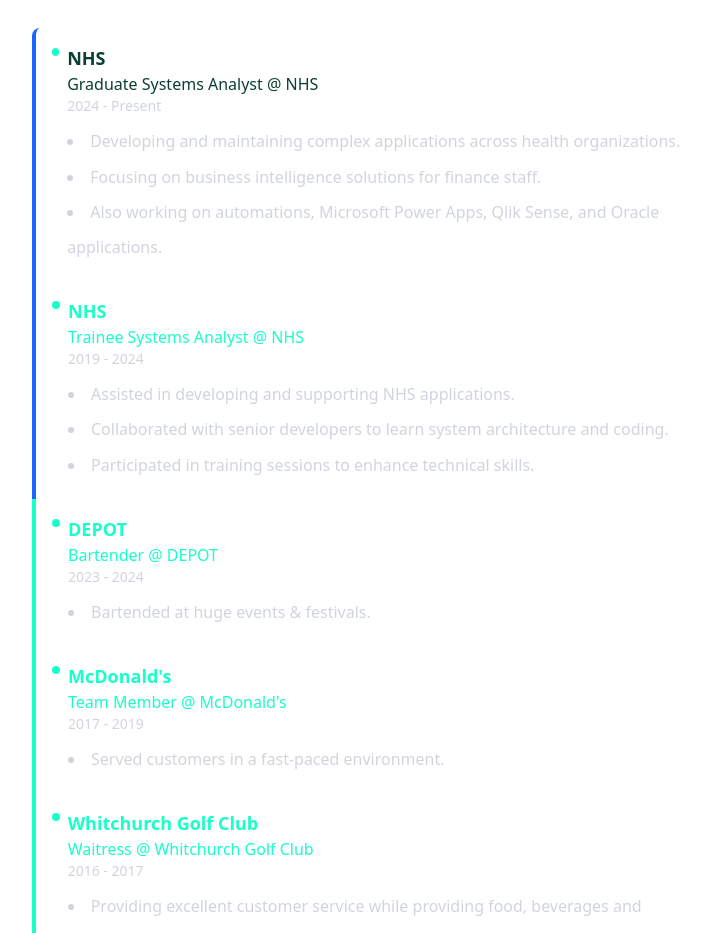
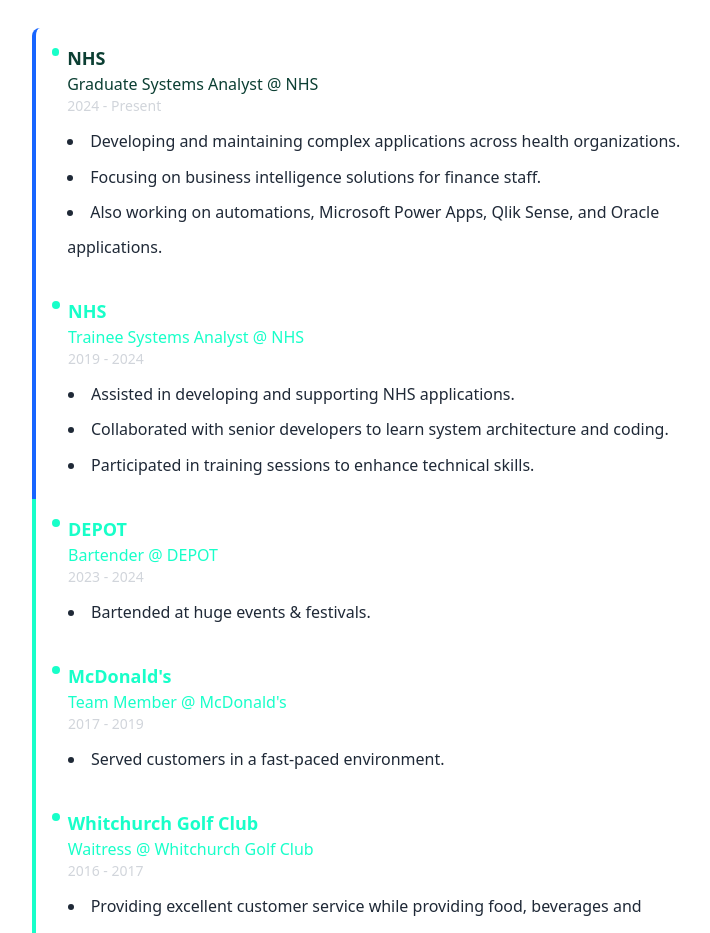
Before and after one commit to suhanpark/suhanpark.github.io, a Next.js app: page / in a window 1280 px wide. Shown: the part 2010-2943 px from the top of the page, without its empty margins (272-982 px from the left). Built offline with nearby package versions, Linux system fonts and the light colour scheme.

Commit message:
Update Experience.tsx

```diff
--- a/src/components/home/Experience.tsx
+++ b/src/components/home/Experience.tsx
@@ -19,7 +19,7 @@
               Graduate Systems Analyst @ NHS
             </p>
             <p className="text-sm text-gray-300">2024 - Present</p>
-            <ul className="list-disc list-inside mt-2 text-gray-300">
+            <ul className="list-disc list-inside mt-2 dark:text-gray-300">
               <li>
                 Developing and maintaining complex applications across health
                 organizations.
@@ -44,7 +44,7 @@
               Trainee Systems Analyst @ NHS
             </p>
             <p className="text-sm text-gray-300">2019 - 2024</p>
-            <ul className="list-disc list-inside mt-2 text-gray-300">
+            <ul className="list-disc list-inside mt-2 dark:text-gray-300">
               <li>Assisted in developing and supporting NHS applications.</li>
               <li>
                 Collaborated with senior developers to learn system architecture
@@ -66,7 +66,7 @@
               Bartender @ DEPOT
             </p>
             <p className="text-sm text-gray-300">2023 - 2024</p>
-            <ul className="list-disc list-inside mt-2 text-gray-300">
+            <ul className="list-disc list-inside mt-2 dark:text-gray-300">
               <li>Bartended at huge events & festivals.</li>
             </ul>
           </div>
@@ -82,7 +82,7 @@
               Team Member @ McDonald&apos;s
             </p>
             <p className="text-sm text-gray-300">2017 - 2019</p>
-            <ul className="list-disc list-inside mt-2 text-gray-300">
+            <ul className="list-disc list-inside mt-2 dark:text-gray-300">
               <li>Served customers in a fast-paced environment.</li>
             </ul>
           </div>
@@ -98,7 +98,7 @@
               Waitress @ Whitchurch Golf Club
             </p>
             <p className="text-sm text-gray-300">2016 - 2017</p>
-            <ul className="list-disc list-inside mt-2 text-gray-300">
+            <ul className="list-disc list-inside mt-2 dark:text-gray-300">
               <li>
                 Providing excellent customer service while providing food,
                 beverages and cleaning.
```
